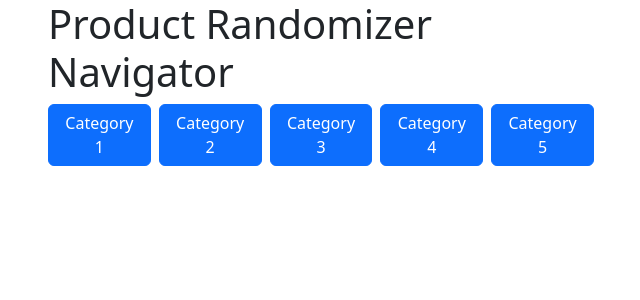
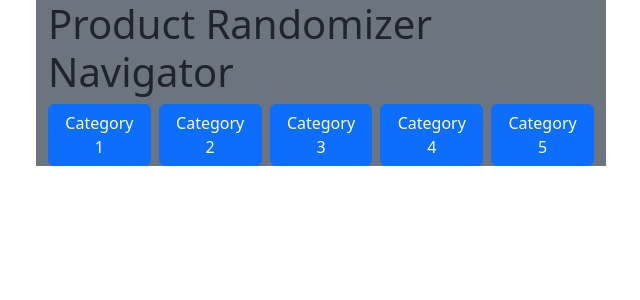
Before and after one commit to patwu22/AIDaysGatorHack2023, a React (Create React App) app: page / in a window 1280 px wide. Shown: the top 300 px of the page, without its empty margins (319-959 px from the left). Built offline with nearby package versions, Linux system fonts and the light colour scheme.

Commit message:
Made columns

```diff
--- a/src/App.js
+++ b/src/App.js
@@ -7,7 +7,7 @@ function App() {
       <Container>
         <Row>
           <Col></Col>
-          <Col xs={6}>
+          <Col xs={6} className="bg-secondary">
             <h1 className="header">Product Randomizer Navigator</h1>
             <Stack direction="horizontal" gap={2}>
               <Button as="a" variant="primary">
```
